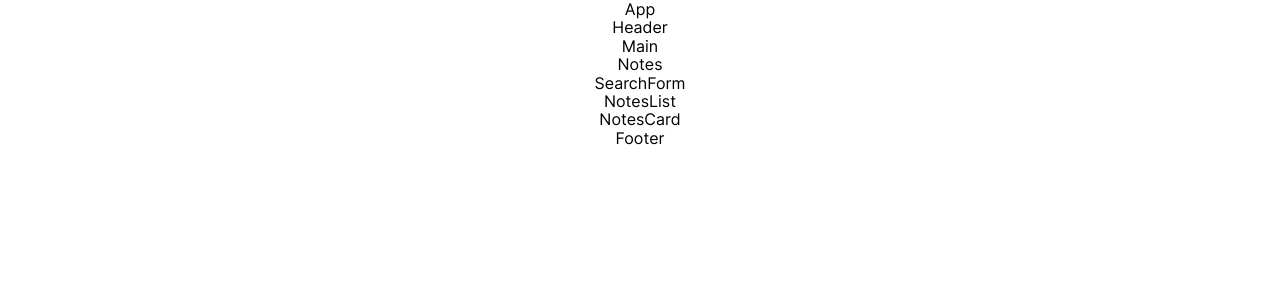
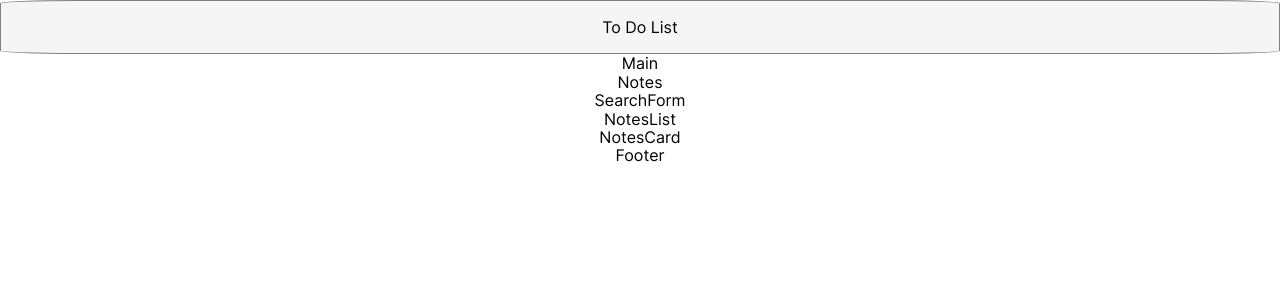
Before and after one commit to BeRealDude/to-do-list, a React (Create React App) app: page / in a window 1280 px wide. Shown: the top 300 px of the page. Built offline with nearby package versions, Linux system fonts and the light colour scheme.

Commit message:
feat: добавить Header

```diff
--- a/src/components/App/App.js
+++ b/src/components/App/App.js
@@ -5,7 +5,7 @@ import './App.css';
 
 function App() {
   return (
-    <div className="app">App
+    <div className="app">
     <Header />
     <Main />
     <Footer />
--- a/src/components/Header/Header.css
+++ b/src/components/Header/Header.css
@@ -0,0 +1,6 @@
+.header {
+  border: 1px solid gray;
+    background-color: whitesmoke;
+    border-radius: 6%;
+    padding: 17px 0 17px;
+}
--- a/src/components/Header/Header.js
+++ b/src/components/Header/Header.js
@@ -2,7 +2,7 @@ import './Header.css';
 
 function Header() {
   return (
-    <div className="header">Header</div>
+    <header className="header">To Do List</header>
   );
 }
 
```
